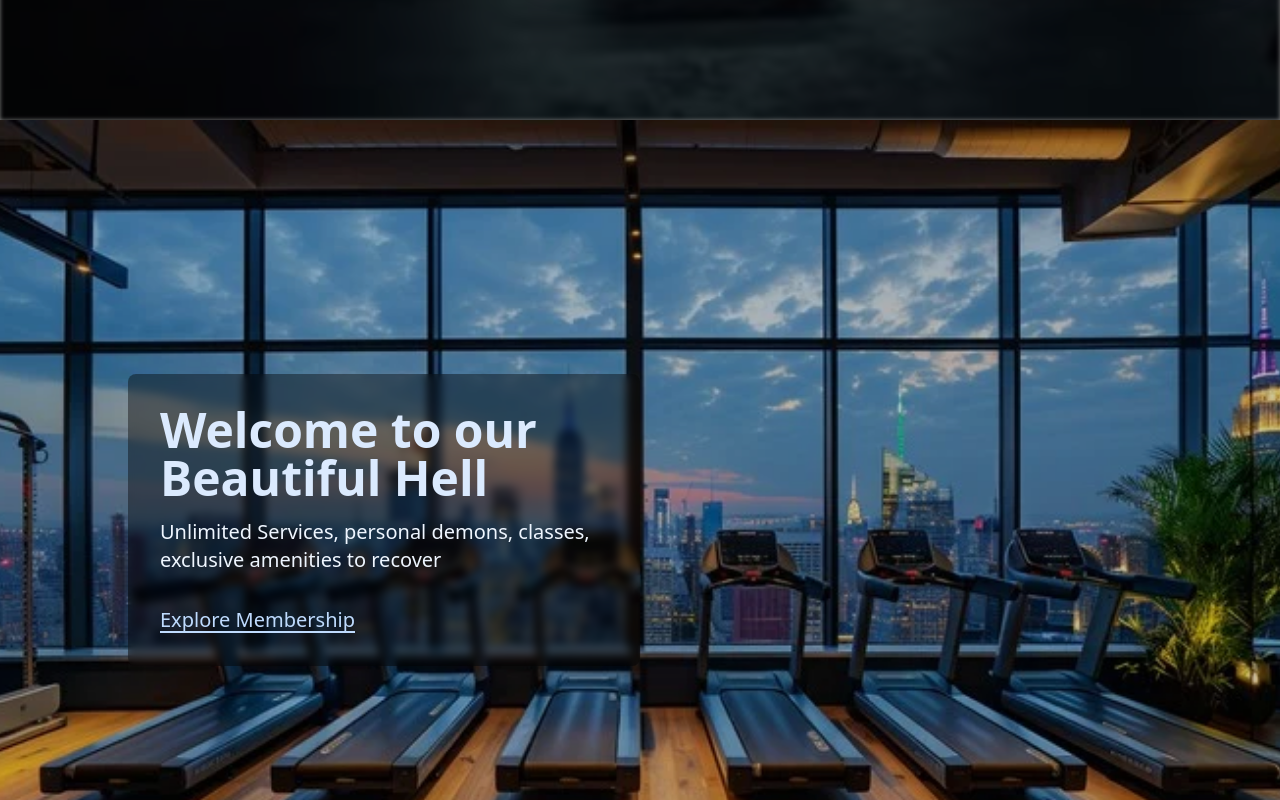
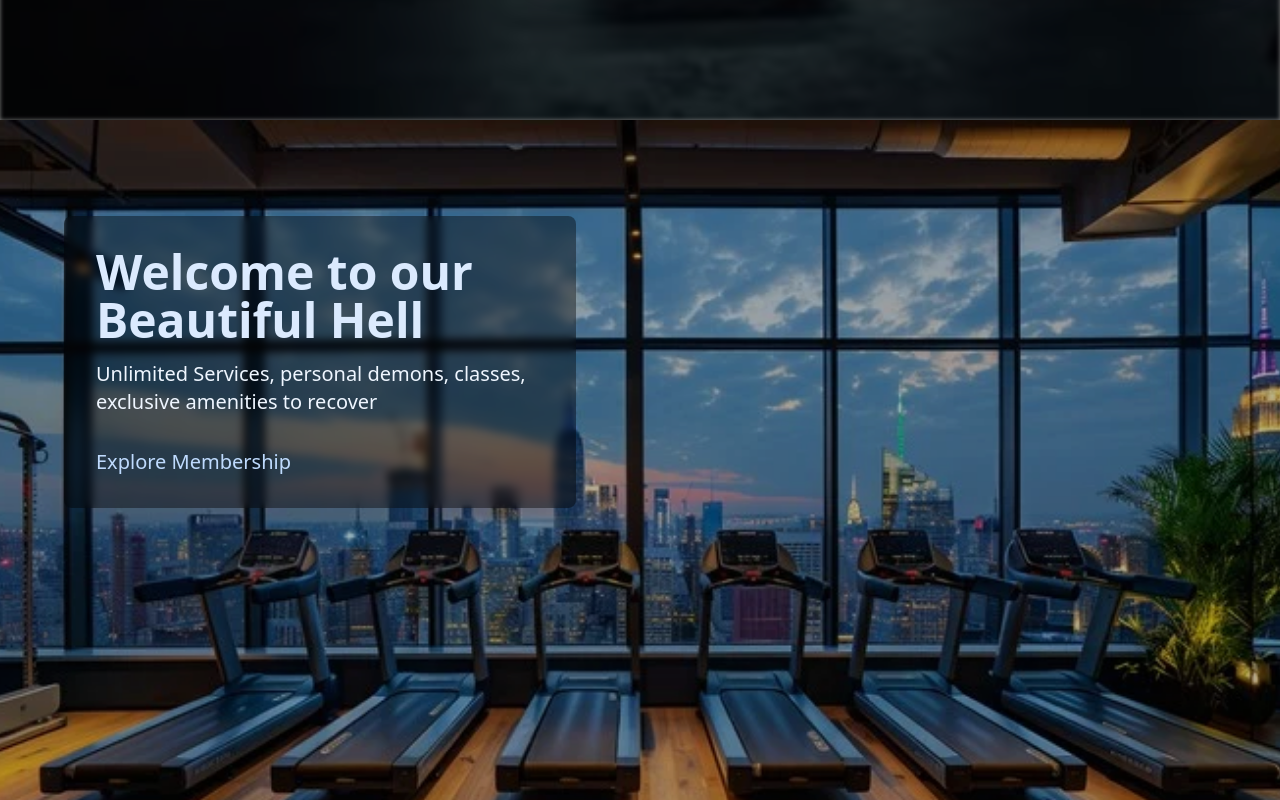
Before and after one commit to RuSapkal69/BigasHell, a React (Vite) app: page / in a window 1280 px wide. Shown: the part 680-1480 px from the top of the page. Built offline with nearby package versions, Linux system fonts and the light colour scheme; no server answers.

Commit message:
Exploration file added, website is looking more beautiful

```diff
--- a/src/components/Exploration.jsx
+++ b/src/components/Exploration.jsx
@@ -10,17 +10,17 @@ export default function Exploration() {
         className="absolute inset-0 bg-cover bg-center"
         style={{
           backgroundImage: `url('/HellGym_1.jpg')`,
-          filter: 'brightness(1.0)',
+          filter: 'brightness(0.9)',
         }}
       ></div>
 
       {/* Overlay to enhance text visibility */}
       <div className="absolute inset-0 bg-black bg-opacity-20"></div>
 
-      {/* Content Container */}
-      <div className="relative h-full flex items-center">
-        <div className="container mx-auto px-4 md:px-8 lg:px-16">
-          <div className="max-w-lg md:ml-8 lg:ml-16 p-6 md:p-8 bg-black bg-opacity-40 backdrop-blur-sm rounded-lg text-white">
+      {/* Content Container - Positioned top-left with margins */}
+      <div className="relative h-full">
+        <div className="absolute top-0 left-0 pt-16 pl-6 md:pt-20 md:pl-12 lg:pt-24 lg:pl-16">
+          <div className="max-w-lg p-6 md:p-8 bg-black bg-opacity-40 backdrop-blur-sm rounded-lg text-white">
             <h1 className="text-3xl md:text-4xl lg:text-5xl font-bold mb-4 text-blue-100">
               Welcome to our Beautiful Hell
             </h1>
@@ -41,9 +41,10 @@ export default function Exploration() {
               >
                 Explore Membership
                 <span
-                  className={`absolute left-0 bottom-0 w-full h-0.5
-                    ${isHovered ? 'bg-blue-300 w-full' : 'bg-blue-200'}
-                    transition-all duration-300 ease-in-out`}
+                  className={`absolute left-0 bottom-0 h-0.5
+                    bg-blue-300
+                    transition-all duration-500 ease-in-out
+                    ${isHovered ? 'w-full' : 'w-0'}`}
                 ></span>
               </span>
             </div>
```
